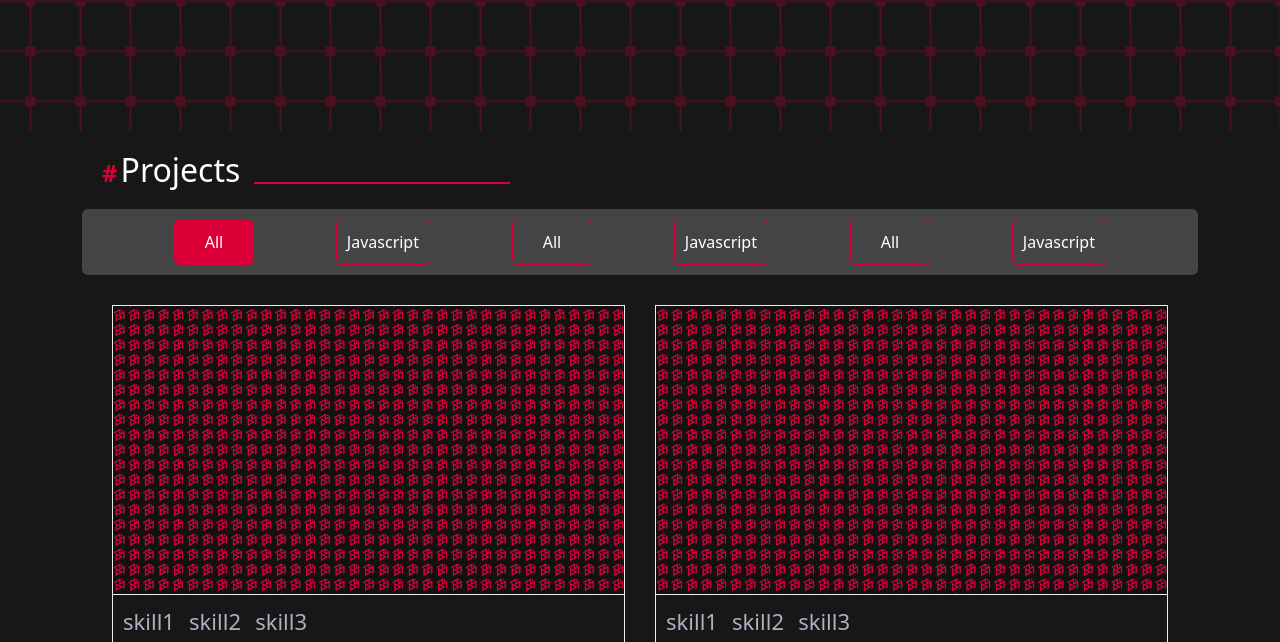
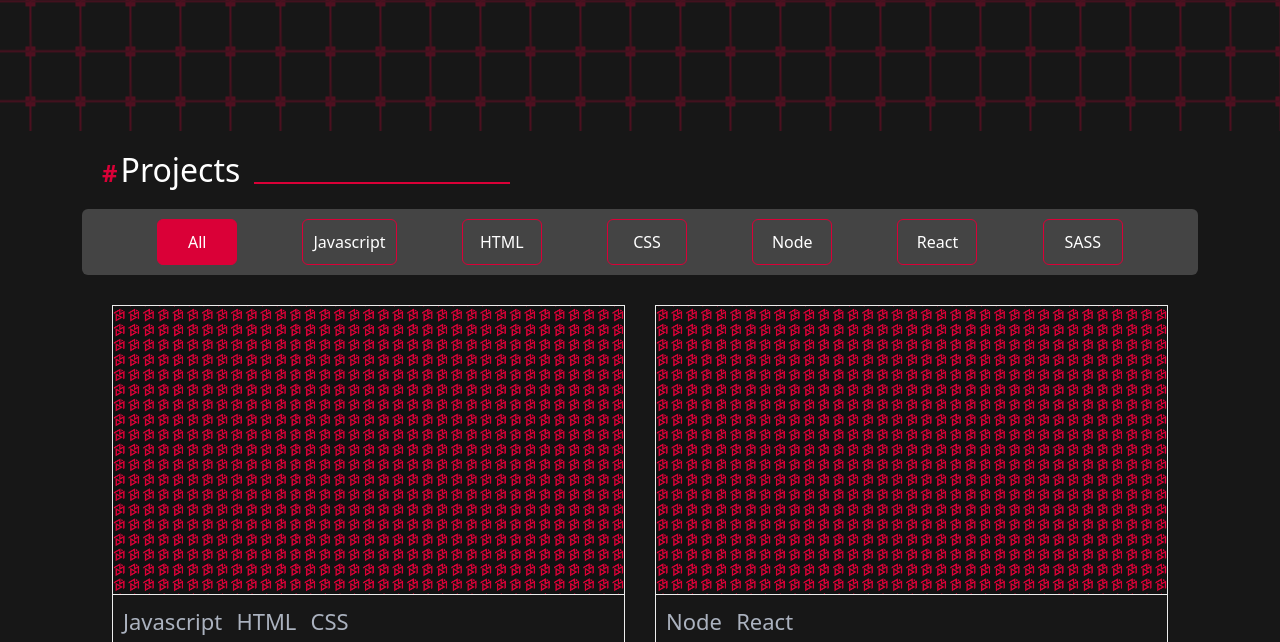
Before and after one commit to 3azizo/Profile, a website built with Parcel: page index.html in a window 1280 px wide. Both pictures are taken after a click on the item "All". Shown: the part 669-1311 px from the top of the page. Built offline with nearby package versions, Linux system fonts and the light colour scheme.

Commit message:
filter projects test with Dummy data

```diff
--- a/index.html
+++ b/index.html
@@ -103,12 +103,7 @@
           </div>
           <div class="projects-filter">
             <ul>
-              <li class="option active">All</li>
-              <li class="option">Javascript</li>
-              <li class="option">All</li>
-              <li class="option">Javascript</li>
-              <li class="option">All</li>
-              <li class="option">Javascript</li>
+              <li class="option active" data-skill="All">All</li>
             </ul>
           </div>
           <div class="projects">
--- a/package.json
+++ b/package.json
@@ -11,9 +11,11 @@
   "license": "ISC",
   "devDependencies": {
     "@parcel/transformer-sass": "^2.8.3",
+    "buffer": "^5.7.1",
     "parcel": "^2.0.0",
     "process": "^0.11.10",
-    "sass": "^1.26.10"
+    "sass": "^1.26.10",
+    "util": "^0.12.5"
   },
   "dependencies": {
     "@popperjs/core": "^2.11.8",
--- a/src/js/controller.js
+++ b/src/js/controller.js
@@ -1,6 +1,10 @@
 // Import all of Bootstrap's JS
 import * as bootstrap from "bootstrap";
+import data from "./projectsData";
+import projectsView from "./views/projectsView";
 import Typed from "typed.js";
+import { render } from "sass";
+
 var typed = new Typed("#change", {
   strings: [
     "Full Stack Developer",
@@ -11,3 +15,22 @@ var typed = new Typed("#change", {
   loop: true,
   backSpeed: 50,
 });
+const filterController = (e) => {
+  let skill = e.dataset.skill;
+  let filterData;
+  if (skill !== "All") {
+    filterData = data.filter((data) => data.skills.includes(skill));
+  } else {
+    filterData = data;
+  }
+
+  projectsView.render(filterData);
+  console.log(filterData);
+};
+
+function init() {
+  projectsView.render(data);
+  projectsView.renderOptions();
+  projectsView.filterHandler(filterController);
+}
+init();
--- /dev/null
+++ b/src/js/projectsData.js
@@ -0,0 +1,36 @@
+import img from "../img/backGroud.jpg";
+const data = [
+  {
+    img: img,
+    name: "project 1",
+    discription: "test",
+    skills: ["Javascript", "HTML", "CSS"],
+    repo: "",
+    live: "",
+  },
+  {
+    img: img,
+    name: "project 2",
+    discription: "test",
+    skills: ["Node", "React"],
+    repo: "",
+    live: "",
+  },
+  {
+    img: img,
+    name: "project 3",
+    discription: "test",
+    skills: ["React", "HTML", "CSS"],
+    repo: "",
+    live: "",
+  },
+  {
+    img: img,
+    name: "project 4",
+    discription: "test",
+    skills: ["React", "HTML", "SASS"],
+    repo: "",
+    live: "",
+  },
+];
+export default data;
--- a/src/js/views/projectsView.js
+++ b/src/js/views/projectsView.js
@@ -1,4 +1,56 @@
 class ProjectsView {
   _data;
   _parentEl = document.querySelector(".projects");
+  _optionsContainer = document.querySelector(".projects-filter ul");
+  render(data) {
+    this._data = data;
+    let markup = this._generateMarkup();
+    this._parentEl.innerHTML = "";
+    this._parentEl.insertAdjacentHTML("afterbegin", markup);
+  }
+  _generateMarkup() {
+    return this._data
+      .map((pro) => {
+        return `<div class="project-card">
+      <img src="${pro.img}" alt="project img" />
+      <div class="project-skills">
+        ${this._generateSkill(pro.skills)}
+      </div>
+      <div class="info">
+        <h3 class="title">${pro.name}</h3>
+        <p class="discription">${pro.discription}</p>
+        <div class="links">
+          <a href="${pro.repo}">Github=&gt;</a>
+          <a href="${pro.live}">Live=&gt;</a>
+        </div>
+      </div>
+    </div>`;
+      })
+      .join("");
+  }
+  _generateSkill(skills) {
+    return skills
+      .map((skill) => {
+        return `<span> ${skill}</span>`;
+      })
+      .join(" ");
+  }
+  renderOptions() {
+    let arrOfOptions = this._data.map((pro) => pro.skills).flat();
+    let uniqeOptions = [...new Set(arrOfOptions)];
+    let markup = uniqeOptions
+      .map((op) => `<li class="option" data-skill=${op}>${op}</li>`)
+      .join("");
+    this._optionsContainer.insertAdjacentHTML("beforeend", markup);
+  }
+  filterHandler(handler) {
+    this._optionsContainer.addEventListener("click", (e) => {
+      let checkIsOp = e.target.classList.contains("option");
+      if (!checkIsOp) return;
+      let option = e.target;
+      handler(option);
+      console.log("test");
+    });
+  }
 }
+export default new ProjectsView();
```
Also changed, not shown: 1 other file.
